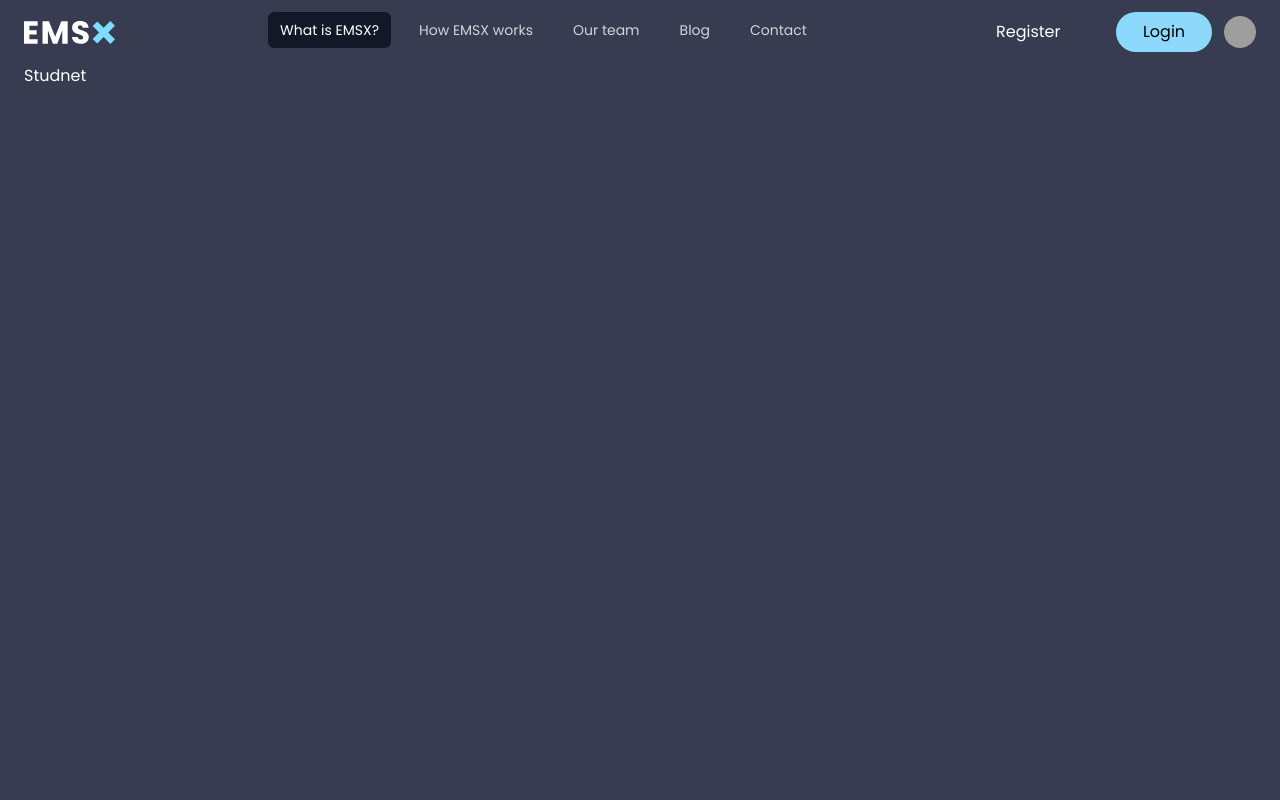
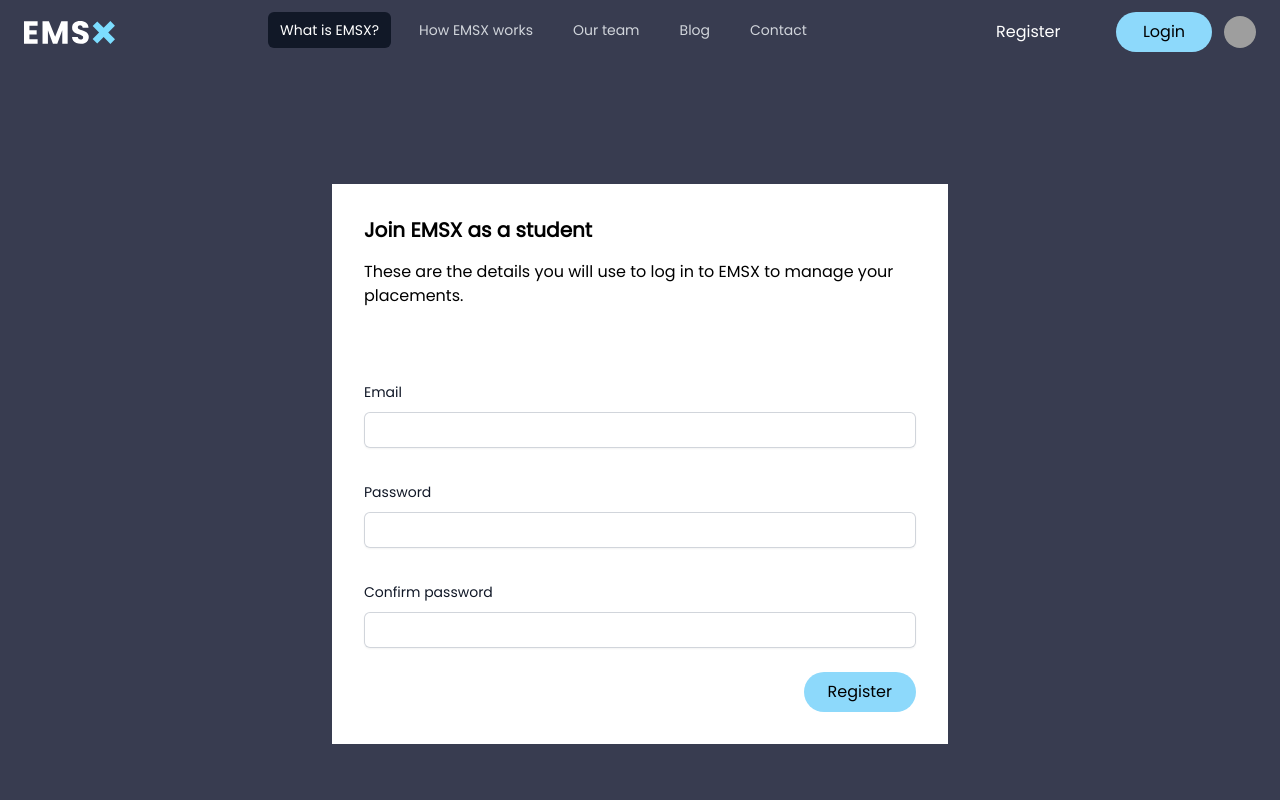
Before and after one commit to Toldo94/emsx-monorepo, a Next.js app: page /registration/student in a window 1280 px wide. Shown: the top 800 px of the page. Built offline with nearby package versions, Linux system fonts and the light colour scheme; grey boxes are pictures that could not be loaded.

Commit message:
registration

```diff
--- /dev/null
+++ b/app/lib/registration/actions.ts
@@ -0,0 +1,20 @@
+'use server'
+
+import { z } from "zod";
+
+const StudentRegistrationSchema = z.object({
+    email: z.string().email(),
+    password: z.string(),
+    confirmPassword: z.string()
+}).refine(data => data.password === data.confirmPassword, {
+    message: "Passwords don't match",
+    path: ['confirmPassword'],
+});
+
+export async function registerStudent(formData: FormData) {
+    const { email, password } = StudentRegistrationSchema.parse({
+        email: formData.get("email"),
+        password: formData.get("password"),
+        confirmPassword: formData.get("confirmPassword")
+    })
+}
--- a/app/lib/ui/action-button.tsx
+++ b/app/lib/ui/action-button.tsx
@@ -10,7 +10,7 @@ export default function ActionButton({ label, type }: OwnProps) {
     return (
         <button
             type={type}
-            className="bg-primaryBlue text-center items-center flex px-6 w-24 h-10 rounded-full"
+            className="bg-primaryBlue text-center items-center flex px-6 h-10 rounded-full"
         >
             {label}
         </button>
--- a/app/registration/page.tsx
+++ b/app/registration/page.tsx
@@ -7,11 +7,11 @@ import NavigrationButton from "../lib/ui/navigration-button";
 export default function Page() {
     return (
         <main className="h-dvh">
-            <DarkSection id="login-screen" className="h-full">
+            <DarkSection id="registration-screen" className="h-full">
                 <div className="h-full flex">
                     <div className="bg-white text-black mx-auto my-auto w-3/4 p-8">
                         <div className="">
-                            <h1 className="font-black text-center text-xl">
+                            <h1 className="font-black text-xl">
                                 Welcome to EMSX
                             </h1>
                             <div className="flex justify-center">
--- a/app/registration/student/page.tsx
+++ b/app/registration/student/page.tsx
@@ -1,11 +1,79 @@
+import ActionButton from "@/app/lib/ui/action-button";
 import DarkSection from "../../lib/ui/dark-section";
+import { registerStudent } from "@/app/lib/registration/actions";
 
 
 export default function Page() {
     return (
         <main className="h-dvh">
-            <DarkSection id="login-screen-student" className="h-full">
-               Studnet
+            <DarkSection id="registration-screen-student" className="h-full">
+                <div className="h-full flex">
+                    <div className="bg-white text-black mx-auto my-auto w-1/2 p-8">
+                        <h1 className="font-black text-xl">
+                            Join EMSX as a student
+                        </h1>
+                        <p className="pt-4 pb-8">
+                            These are the details you will use to log in to EMSX to manage your placements.
+                        </p>
+                        <form action={registerStudent}>
+                            <div className="space-y-12">
+                                <div className="">
+                                    <div className="mt-10 grid grid-cols-1 gap-x-6 gap-y-8 sm:grid-cols-6">
+
+                                        <div className="sm:col-span-12">
+                                            <label htmlFor="email" className="block text-sm font-medium leading-6 text-gray-900">
+                                                Email
+                                            </label>
+                                            <div className="mt-2">
+                                                <input
+                                                    id="email"
+                                                    name="email"
+                                                    type="email"
+                                                    autoComplete="email"
+                                                    className="block w-full rounded-md border-0 px-2 py-1.5 text-gray-900 shadow-sm ring-1 ring-inset ring-gray-300 placeholder:text-gray-400 focus:ring-2 focus:ring-inset focus:ring-indigo-600 sm:text-sm sm:leading-6"
+                                                />
+                                            </div>
+                                        </div>
+
+                                        <div className="sm:col-span-12">
+                                            <label htmlFor="password" className="block text-sm font-medium leading-6 text-gray-900">
+                                                Password
+                                            </label>
+                                            <div className="mt-2">
+                                                <input
+                                                    id="password"
+                                                    name="password"
+                                                    type="password"
+                                                    autoComplete="password"
+                                                    className="block w-full rounded-md border-0 px-2 py-1.5 text-gray-900 shadow-sm ring-1 ring-inset ring-gray-300 placeholder:text-gray-400 focus:ring-2 focus:ring-inset focus:ring-indigo-600 sm:text-sm sm:leading-6"
+                                                />
+                                            </div>
+                                        </div>
+                                        <div className="sm:col-span-12">
+                                            <label htmlFor="conform-password" className="block text-sm font-medium leading-6 text-gray-900">
+                                                Confirm password
+                                            </label>
+                                            <div className="mt-2">
+                                                <input
+                                                    id="confirm-password"
+                                                    name="confirmPassword"
+                                                    type="password"
+                                                    autoComplete="password"
+                                                    className="block w-full rounded-md border-0 px-2 py-1.5 text-gray-900 shadow-sm ring-1 ring-inset ring-gray-300 placeholder:text-gray-400 focus:ring-2 focus:ring-inset focus:ring-indigo-600 sm:text-sm sm:leading-6"
+                                                />
+                                            </div>
+                                        </div>
+                                    </div>
+                                </div>
+                            </div>
+
+                            <div className="mt-6 flex items-center justify-end gap-x-6">
+                                <ActionButton type="submit" label="Register" />
+                            </div>
+                        </form>
+                    </div>
+
+                </div>
             </DarkSection>
         </main >
     );
--- a/package.json
+++ b/package.json
@@ -13,7 +13,8 @@
     "@heroicons/react": "^2.1.3",
     "next": "14.2.3",
     "react": "^18",
-    "react-dom": "^18"
+    "react-dom": "^18",
+    "zod": "^3.23.8"
   },
   "devDependencies": {
     "@types/node": "^20",
```
Also changed, not shown: 1 other file (tests, documents, lock files or other folders).
